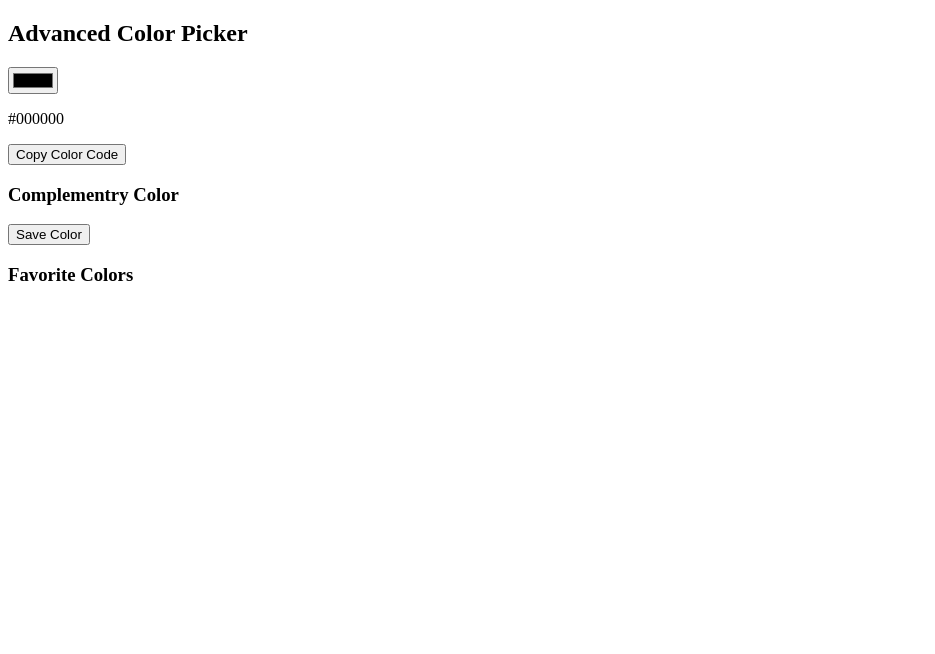
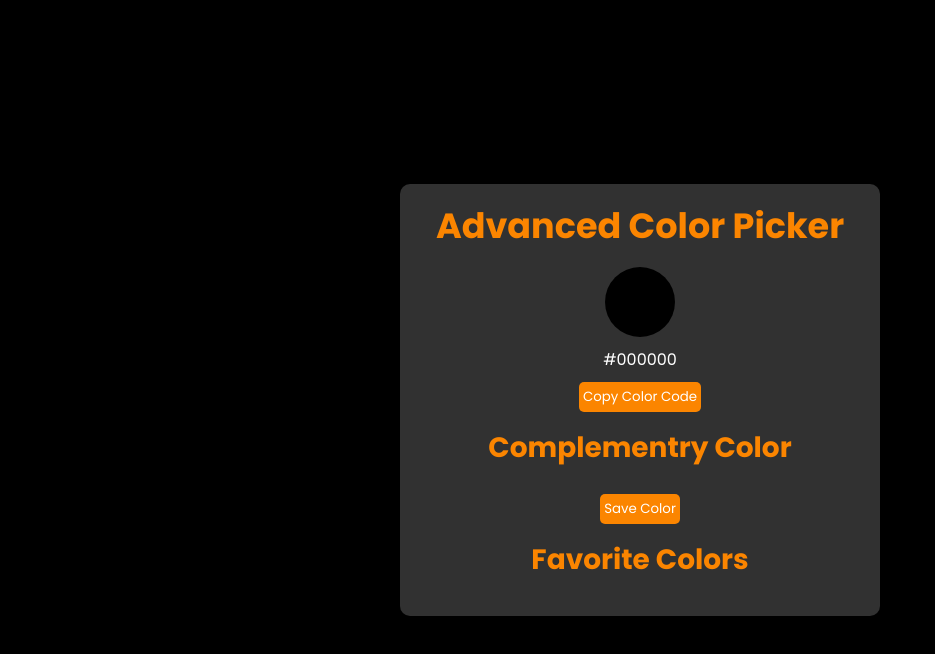
Before and after one commit to Sultan159/Javascript_Project, a plain HTML site: page project_05/index.html in a window 1280 px wide. Shown: the whole page, without its empty margins (0-935 px from the left). Drawn offline with Linux system fonts and the light colour scheme.

Commit message:
complete the styling feat and fix the bugs

```diff
--- a/project_05/index.html
+++ b/project_05/index.html
@@ -17,13 +17,18 @@
 
         <div class="complementry-color">
             <h3>Complementry Color</h3>
-            <div id="complementryContainer"></div>
+            <div id="complementryContainer">
+
+            </div>
         </div>
 
-        <button id="saveColorBtn">Save Color</button>
-        <div class="favorite">
+        <div class="favBox">
+            <button id="saveColorBtn" class="saveBtn">Save Color</button>
             <h3>Favorite Colors</h3>
-            <div id="favoriteContainer"></div>
+            <div id="favoriteContainer">
+
+            </div>
+
         </div>
     </div>
     <script src="app.js"></script>
--- a/project_05/style.css
+++ b/project_05/style.css
@@ -0,0 +1,112 @@
+@import url('https://fonts.googleapis.com/css2?family=Poppins:wght@400;500;600;700&display=swap');
+
+* {
+  margin: 0;
+  padding: 0;
+  box-sizing: border-box;
+  font-family: "Poppins", sans-serif;
+}
+
+body{
+    display: flex;
+    justify-content: center;
+    align-items: center;
+    height: 100vh;
+    background-color: #000000;
+    color: #fff;
+}
+
+.container{
+    background-color: #313131;
+    padding: 15px 25px 25px 25px;
+    border-radius: 10px;
+    width: 480px;
+}
+
+.container > h2{
+    text-align: center;
+    font-size: 35px;
+    color: #fb8500;
+}
+
+.color-generate{
+    display: flex;
+    justify-content: center;
+    flex-direction: column;
+    align-items: center;
+    margin: 15px 0;
+}
+
+.color-box{
+    width: 70px;
+    height: 70px;
+    border-radius: 50%;
+    border: none;
+}
+
+.color-box::-webkit-color-swatch-wrapper {
+	padding: 0;
+    margin:0;
+    background:none;
+}
+
+.color-box::-webkit-color-swatch {
+	border: none;
+}
+
+.color-code{
+    padding: 10px 0;
+    text-align: center;
+}
+
+.copy-color{
+    background-color: #fb8500;
+    color: #ffffff;
+    padding: 5px 4px;
+    border: none;
+    cursor: pointer;
+    border-radius: 5px;
+}
+
+.complementry-color{
+    display: flex;
+    flex-direction: column;
+    justify-content: center;
+    align-items: center;
+}
+
+.complementry-color > h3{
+    font-size: 28px;
+    color: #fb8500;
+    padding-bottom: 10px;
+}
+
+.box-color{
+    width: 40px;
+    height: 40px;
+    border-radius: 50%;
+}
+
+.favBox{
+    display: flex;
+    flex-direction: column;
+    justify-content: center;
+    align-items: center;
+    padding-top: 15px;
+}
+
+.favBox > h3{
+    font-size: 28px;
+    color: #fb8500;
+    padding: 10px 0;
+}
+
+.saveBtn{
+    background-color: #fb8500;
+    color: #ffffff;
+    padding: 5px 4px;
+    border: none;
+    cursor: pointer;
+    border-radius: 5px;
+    margin-bottom: 5px;
+}
```
